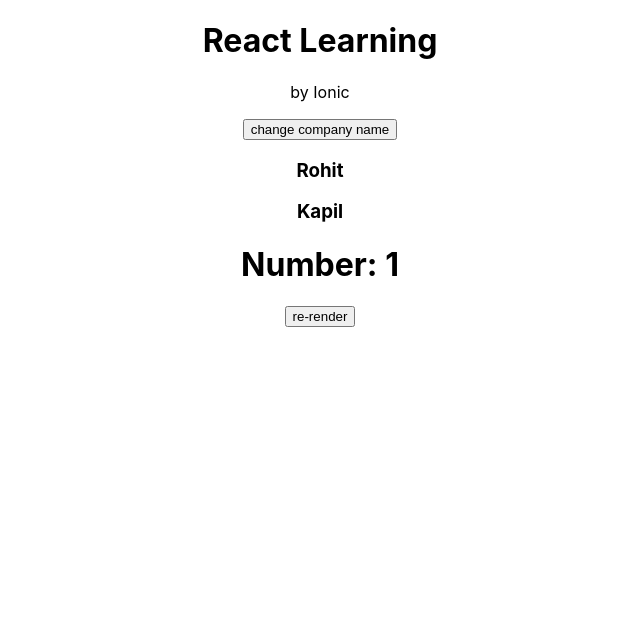
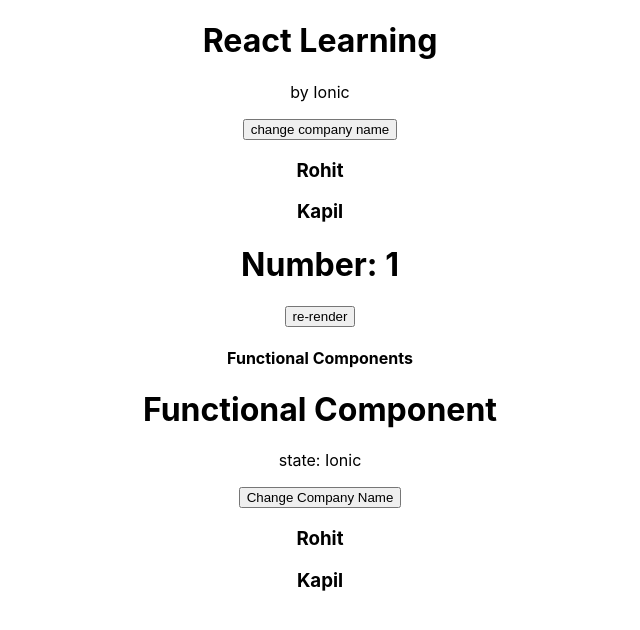
Before and after one commit to definenext/react-learning, a React (Create React App) app: page / in a window 1280 px wide. Shown: the top 630 px of the page, without its empty margins (320-960 px from the left). Built offline with nearby package versions, Linux system fonts and the light colour scheme.

Commit message:
functional components

```diff
--- a/src/App.js
+++ b/src/App.js
@@ -2,6 +2,7 @@ import React, { Component } from "react";
 //import SecondComponent from "./SecondComponent";
 //import ThirdComponent from "./ThirdComponent";
 import FourComponent from "./FourComponent";
+import First from "./functional/First";
 import "./App.css";
 
 //Mount / Update / Unmount
@@ -106,6 +107,8 @@ class App extends Component {
         {/* <ThirdComponent /> */}
         {/** someValue={1}  */}
         <FourComponent />
+        <h4>Functional Components</h4>
+        <First />
       </div>
     );
   }
--- /dev/null
+++ b/src/functional/First.js
@@ -0,0 +1,48 @@
+import React, { useState, useEffect } from "react";
+
+const First = () => {
+  const [company, setCompany] = useState("Ionic");
+  const [data, setData] = useState([]);
+
+  const changeCompanyName = (event) => {
+    event.preventDefault();
+    setCompany("Digital Labs");
+  };
+
+  //Acts as a component did mount
+  useEffect(() => {
+    console.log("called first");
+    setTimeout(() => {
+      setData([
+        {
+          name: "Rohit",
+        },
+        {
+          name: "Kapil",
+        },
+      ]);
+    }, 1000);
+  }, []);
+
+  //Acts as a component did update
+  useEffect(() => {
+    console.log("called with data");
+  }, [data]);
+
+  return (
+    <div>
+      <h1>Functional Component</h1>
+      <p>state: {company}</p>
+      <button onClick={changeCompanyName}>Change Company Name</button>
+      {data.length === 0 ? (
+        <p>loading...</p>
+      ) : (
+        data.map((student, index) => {
+          return <h3 key={index}>{student.name}</h3>;
+        })
+      )}
+    </div>
+  );
+};
+
+export default First;
```
Also changed, not shown: 1 other file (tests, documents, lock files or other folders).
